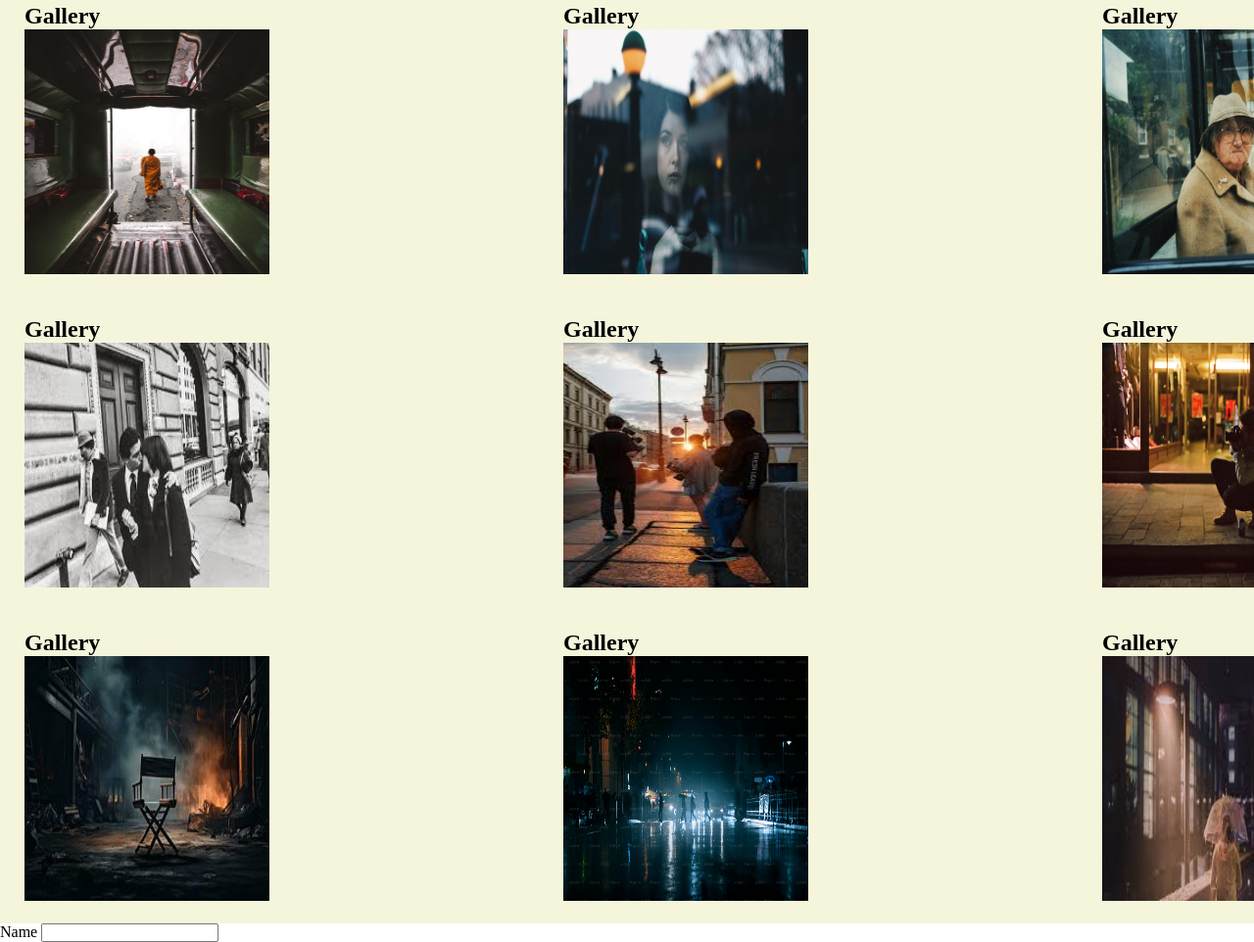
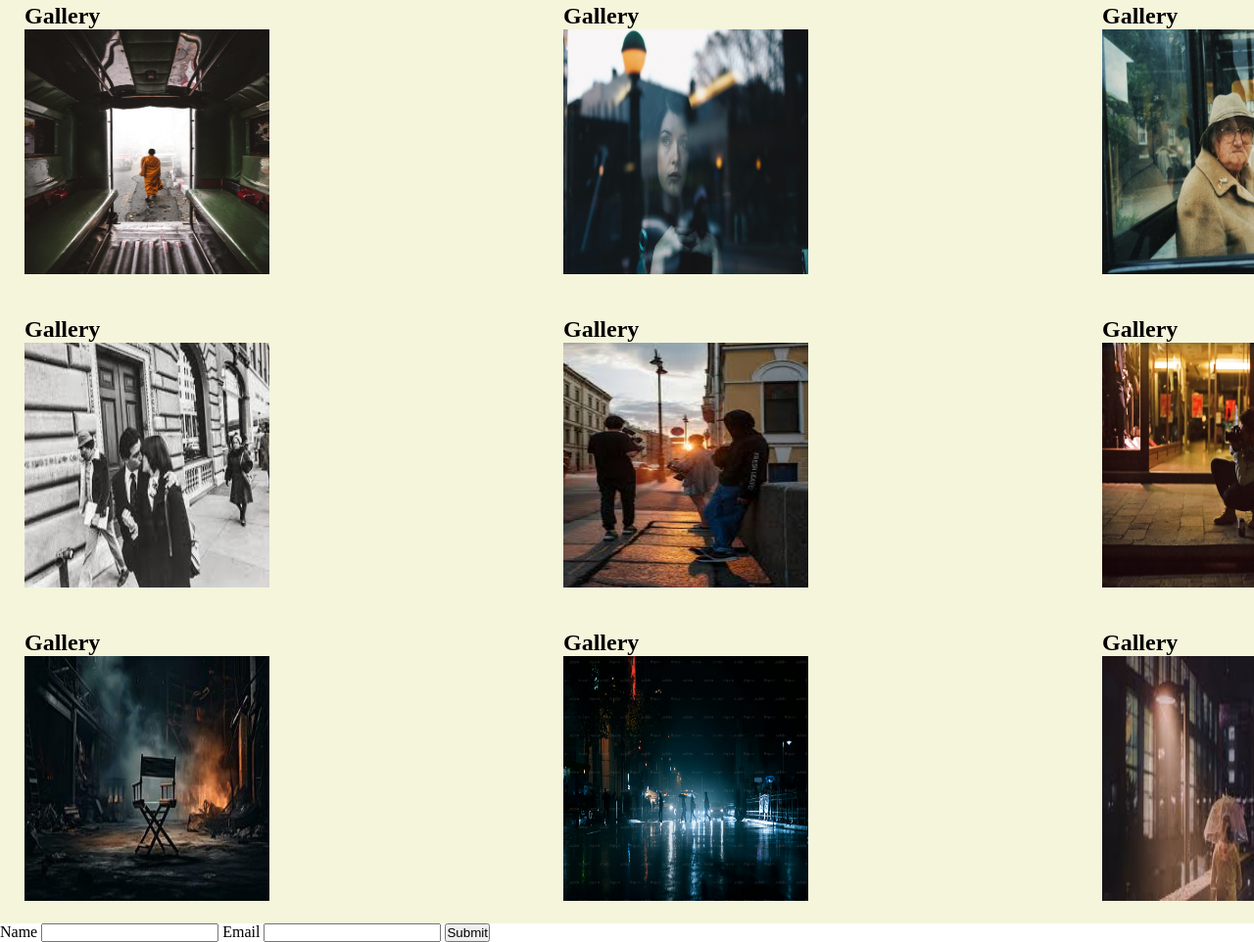
Before and after one commit to mwethya101/project, a plain HTML site: page index.html in a window 1280 px wide. Shown: the part 558-1520 px from the top of the page at 98% size. Drawn offline with Linux system fonts and the light colour scheme.

Commit message:
updated html

```diff
--- a/index.html
+++ b/index.html
@@ -85,7 +85,12 @@
         <div>
             <form>
                 <label for="Name">Name</label>
-                <input type="text"/>
+                <input type="text" id="name"/>
+
+                <label for="email">Email</label>
+                <input type="email" id="email"/>
+
+                <button type="submit">Submit</button>
             </form>
         </div>
     </main>
```
